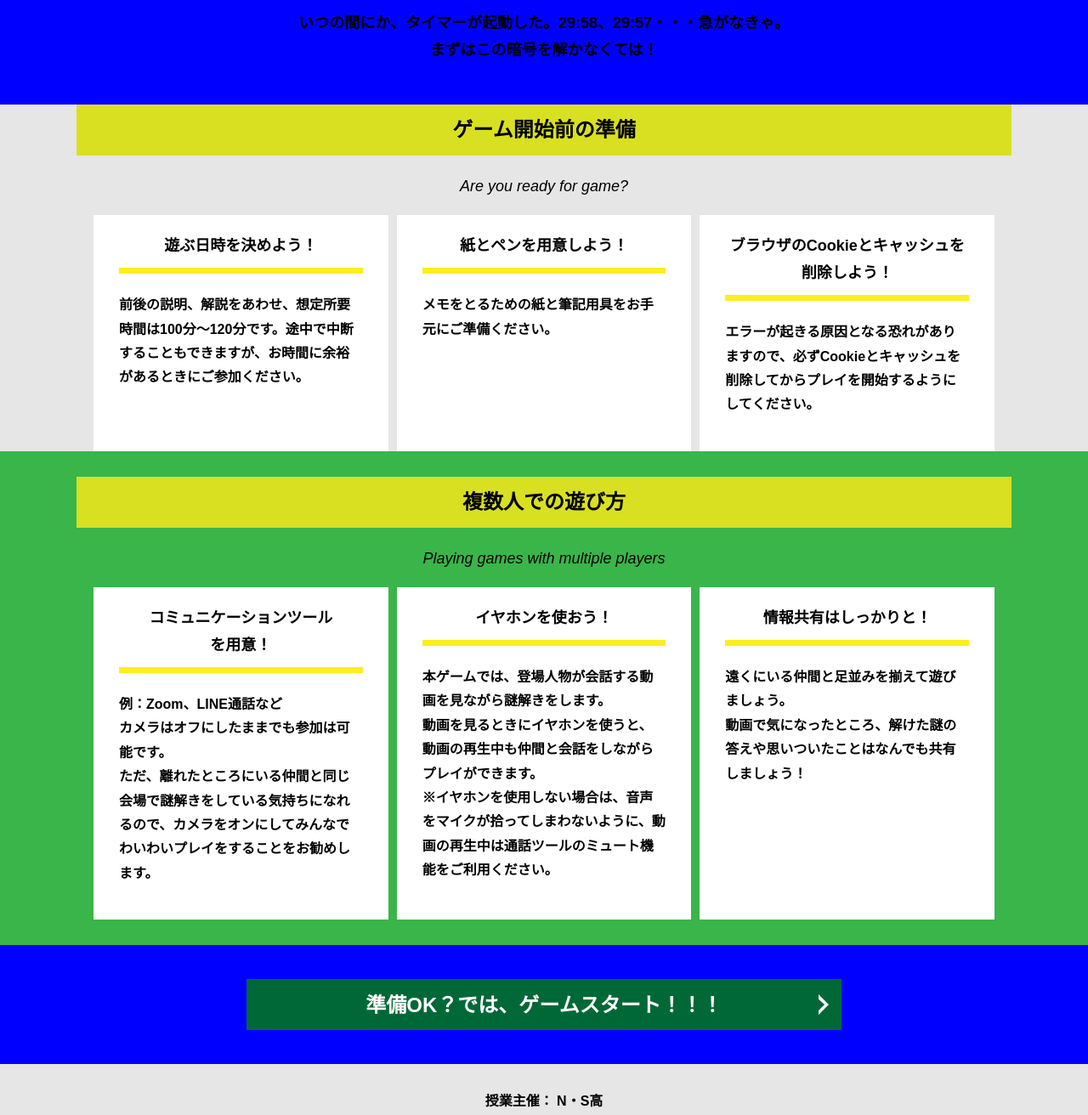
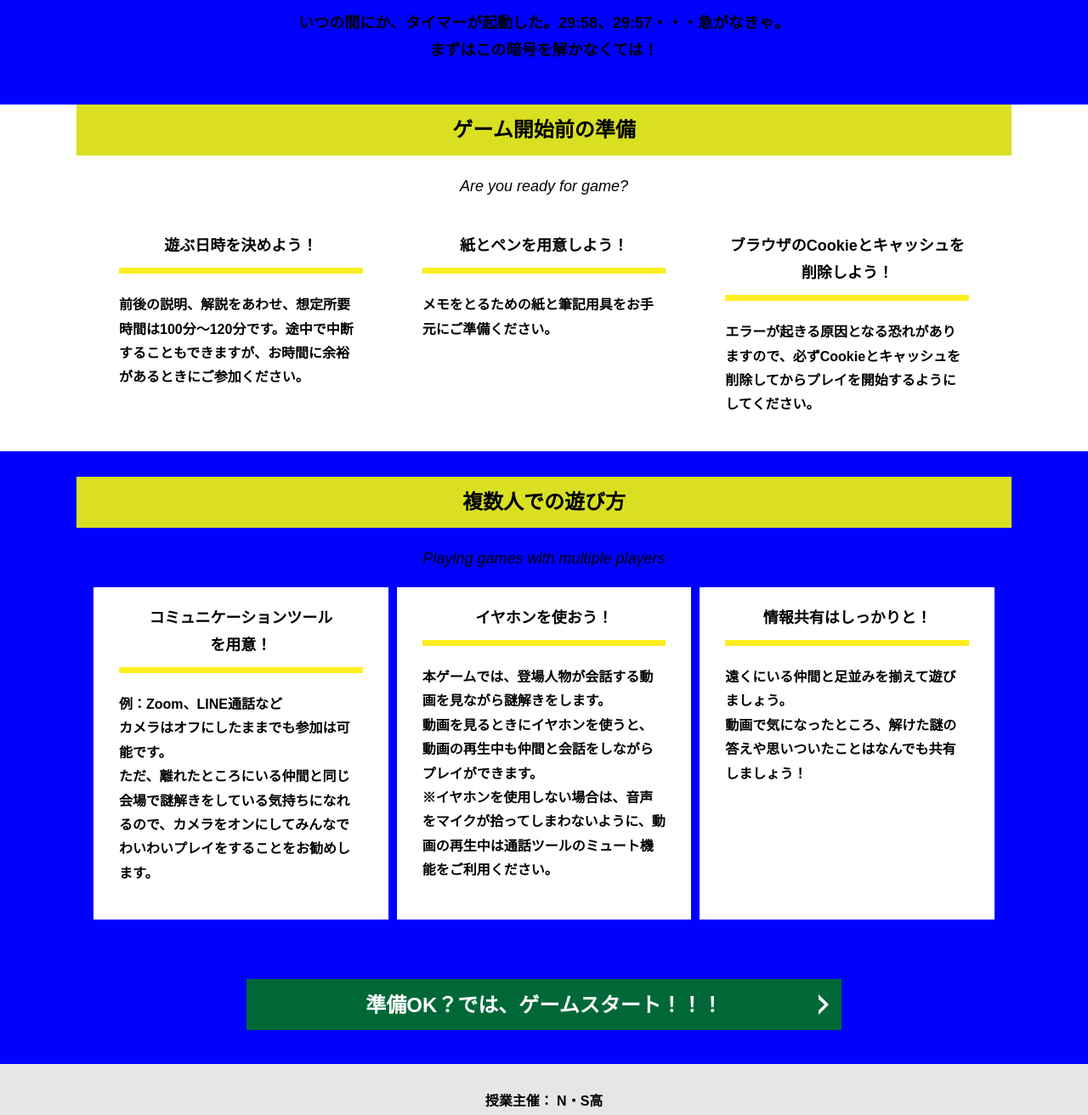
Before and after one commit to yuto-tech/practice, a plain HTML site: page index.html in a window 1280 px wide. Shown: the part 1060-2372 px from the top of the page at 85% size. Drawn offline with Linux system fonts and the light colour scheme.

Commit message:
Update index.html

```diff
--- a/index.html
+++ b/index.html
@@ -48,7 +48,7 @@
         </div>
       </div>
     </section>
-    <section class="section　bgc__1 bg-color--gray">
+    <section class="section　bgc__1">
       <div class="container">
         <h2 class="section-title">ゲーム開始前の準備</h2>
         <p class="font-eng text-center">Are you ready for game?</p>
@@ -83,7 +83,7 @@
         </div>
       </div>
     </section>
-    <section class="section bgc__2 bg-color--keycolor">
+    <section class="section bgc__2">
       <div class="container">
         <h2 class="section-title">複数人での遊び方</h2>
         <p class="font-eng text-center">Playing games with multiple players</p>
```
